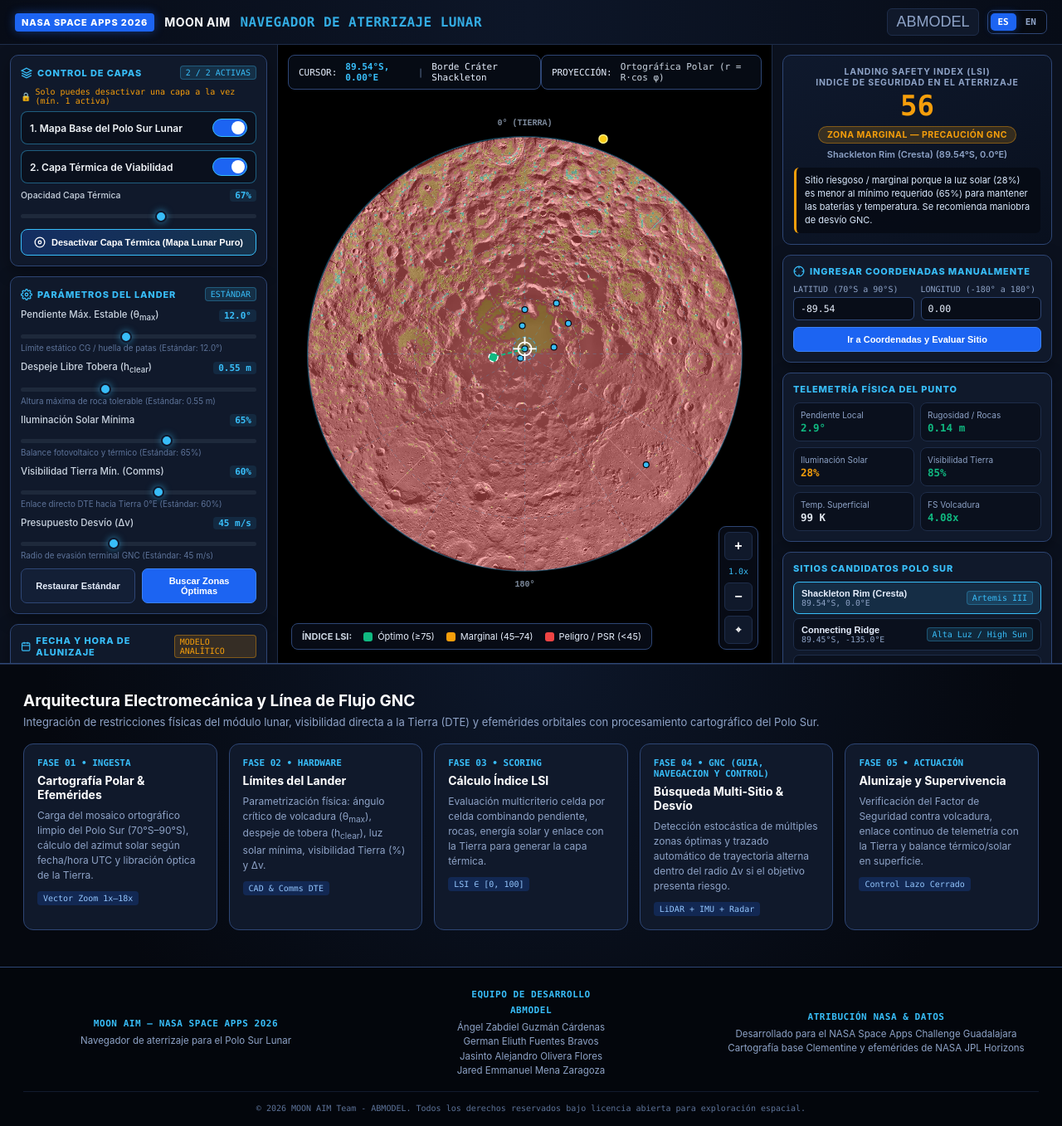
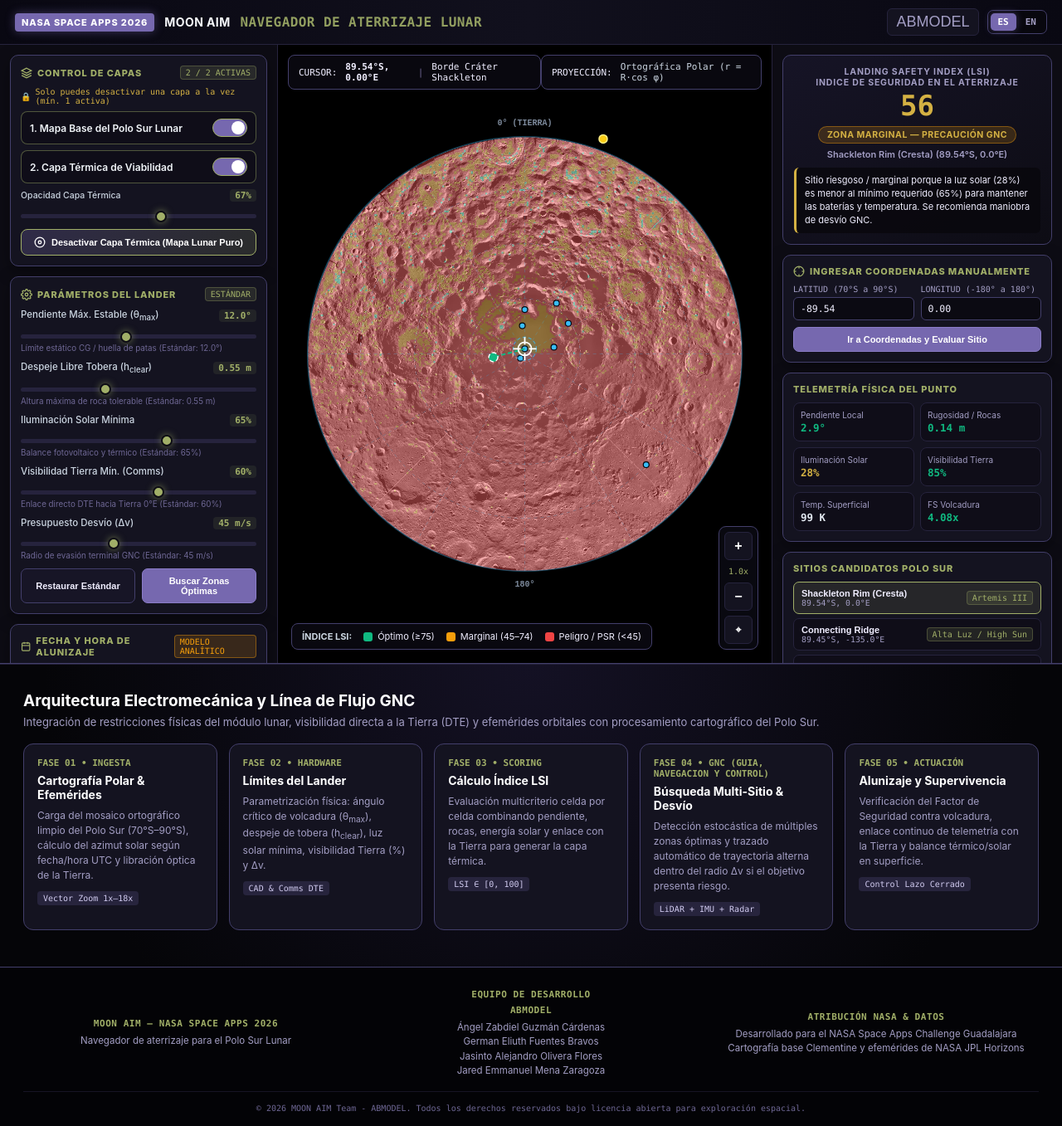
Before and after one commit to ElAngelZ/MOON-AIM, a plain HTML site: page index.html in a window 1280 px wide. Shown: the whole page at 83% size. Drawn offline with Linux system fonts and the light colour scheme; no server answers.

Commit message:
Color palette changed

```diff
--- a/style.css
+++ b/style.css
@@ -1,17 +1,17 @@
 :root {
-    --bg-deep: #05080f;
-    --bg-panel: #0b111e;
-    --bg-card: #10192b;
-    --bg-card-hover: #16223a;
-    --border: #1e2d4a;
-    --border-bright: #2e4675;
-    --text-main: #e6eefc;
-    --text-muted: #8ea3c7;
-    --text-dim: #5d7399;
-    --nasa-blue: #1c64f2;
-    --cyan: #38bdf8;
+  --bg-deep: #050508;
+  --bg-panel: #0d0c14;
+  --bg-card: #141320;
+  --bg-card-hover: #1c1a2e;
+  --border: #26233d;
+  --border-bright: #433f6b;
+  --text-main: #f0eeff;
+  --text-muted: #a39ec4;
+  --text-dim: #6e6794;
+  --purple-primary: #7668AF;
+  --yellow-accent: #A1AF68;
   --green: #10b981;
-    --amber: #f59e0b;
+  --amber: #d4b143;
   --red: #ef4444;
   --font-mono: 'JetBrains Mono', 'Fira Code', 'SFMono-Regular', Consolas, monospace;
   --font-sans: 'Inter', -apple-system, BlinkMacSystemFont, 'Segoe UI', Roboto, sans-serif;
@@ -32,7 +32,7 @@
 /* Header Bar */
 header {
   height: 54px;
-    background: linear-gradient(90deg, #070c17 0%, #0d1628 50%, #070c17 100%);
+  background: linear-gradient(90deg, #090812 0%, #11101d 50%, #090812 100%);
   border-bottom: 1px solid var(--border);
   display: flex;
   align-items: center;
@@ -49,14 +49,14 @@
   gap: 12px;
 }
 .nasa-badge {
-    background: var(--nasa-blue);
+  background: var(--purple-primary);
   color: #fff;
   font-weight: 800;
   font-size: 11px;
   letter-spacing: 0.08em;
   padding: 4px 8px;
   border-radius: 4px;
-    box-shadow: 0 0 12px rgba(28, 100, 242, 0.45);
+  box-shadow: 0 0 12px rgba(118, 104, 175, 0.45);
 }
 .brand h1 {
   font-size: 14px;
@@ -66,7 +66,7 @@
 }
 .brand span.sub {
   font-size: 16px;
-    color: var(--cyan);
+  color: var(--yellow-accent);
   font-family: var(--font-mono);
   margin-left: 8px;
   opacity: 0.9;
@@ -95,7 +95,7 @@
 .lang-switch-btn {
   display: flex;
   align-items: center;
-    background: #060a12;
+  background: #08070e;
   border: 1px solid var(--border-bright);
   border-radius: 7px;
   padding: 3px;
@@ -113,9 +113,9 @@
   transition: all 0.18s ease;
 }
 .lang-opt.active {
-    background: var(--nasa-blue);
+  background: var(--purple-primary);
   color: #ffffff;
-    box-shadow: 0 0 10px rgba(28, 100, 242, 0.45);
+  box-shadow: 0 0 10px rgba(118, 104, 175, 0.45);
 }
 
 /* Main Interactive Console Workspace */
@@ -162,7 +162,7 @@
   font-weight: 800;
   letter-spacing: 0.08em;
   text-transform: uppercase;
-    color: var(--cyan);
+  color: var(--yellow-accent);
   display: flex;
   align-items: center;
   gap: 6px;
@@ -172,9 +172,9 @@
   font-size: 10px;
   padding: 2px 6px;
   border-radius: 4px;
-    background: rgba(56, 189, 248, 0.14);
-    color: var(--cyan);
-    border: 1px solid rgba(56, 189, 248, 0.3);
+  background: rgba(161, 175, 104, 0.14);
+  color: var(--yellow-accent);
+  border: 1px solid rgba(161, 175, 104, 0.3);
 }
 
 .layer-item {
@@ -182,14 +182,14 @@
   align-items: center;
   justify-content: space-between;
   padding: 8px 10px;
-    background: #0a101d;
+  background: #0f0d18;
   border: 1px solid var(--border);
   border-radius: 8px;
   margin-bottom: 7px;
   transition: border-color 0.2s;
 }
 .layer-item.active-layer {
-    border-color: rgba(56, 189, 248, 0.45);
+  border-color: rgba(161, 175, 104, 0.45);
 }
 .layer-info {
   display: flex;
@@ -224,8 +224,8 @@
   position: absolute;
   cursor: pointer;
   top: 0; left: 0; right: 0; bottom: 0;
-    background-color: #1e293b;
-    border: 1px solid #334155;
+  background-color: #26233d;
+  border: 1px solid #433f6b;
   transition: .25s;
   border-radius: 22px;
 }
@@ -236,13 +236,13 @@
   width: 16px;
   left: 2px;
   bottom: 2px;
-    background-color: #94a3b8;
+  background-color: #a39ec4;
   transition: .25s;
   border-radius: 50%;
 }
 input:checked + .slider-toggle {
-    background-color: var(--nasa-blue);
-    border-color: var(--cyan);
+  background-color: var(--purple-primary);
+  border-color: var(--yellow-accent);
 }
 input:checked + .slider-toggle:before {
   transform: translateX(20px);
@@ -253,8 +253,8 @@
   width: 100%;
   padding: 8px 11px;
   border-radius: 8px;
-    border: 1px solid var(--cyan);
-    background: linear-gradient(135deg, rgba(28, 100, 242, 0.28), rgba(56, 189, 248, 0.16));
+  border: 1px solid var(--yellow-accent);
+  background: linear-gradient(135deg, rgba(118, 104, 175, 0.28), rgba(161, 175, 104, 0.16));
   color: #ffffff;
   font-size: 11px;
   font-weight: 700;
@@ -266,12 +266,12 @@
   transition: all 0.18s ease;
 }
 .pure-map-btn:hover {
-    background: linear-gradient(135deg, rgba(28, 100, 242, 0.45), rgba(56, 189, 248, 0.28));
-    box-shadow: 0 0 14px rgba(56, 189, 248, 0.3);
+  background: linear-gradient(135deg, rgba(118, 104, 175, 0.45), rgba(161, 175, 104, 0.28));
+  box-shadow: 0 0 14px rgba(161, 175, 104, 0.3);
 }
 .pure-map-btn.pure-active {
-    background: linear-gradient(135deg, #0f766e, #0d9488);
-    border-color: #2dd4bf;
+  background: linear-gradient(135deg, #62723c, #7a8f4c);
+  border-color: #b3c267;
 }
 
 /* Sliders */
@@ -294,8 +294,8 @@
   font-family: var(--font-mono);
   font-size: 11px;
   font-weight: 700;
-    color: var(--cyan);
-    background: rgba(56, 189, 248, 0.1);
+  color: var(--yellow-accent);
+  background: rgba(161, 175, 104, 0.1);
   padding: 1px 6px;
   border-radius: 4px;
 }
@@ -303,7 +303,7 @@
   -webkit-appearance: none;
   width: 100%;
   height: 5px;
-    background: #1e293b;
+  background: #26233d;
   border-radius: 4px;
   outline: none;
 }
@@ -313,10 +313,10 @@
   width: 14px;
   height: 14px;
   border-radius: 50%;
-    background: var(--cyan);
-    border: 2px solid #0f172a;
+  background: var(--yellow-accent);
+  border: 2px solid #0d0c14;
   cursor: pointer;
-    box-shadow: 0 0 8px rgba(56, 189, 248, 0.6);
+  box-shadow: 0 0 8px rgba(161, 175, 104, 0.6);
 }
 .param-hint {
   font-size: 9.8px;
@@ -333,20 +333,20 @@
   padding: 8px 10px;
   border-radius: 7px;
   border: 1px solid var(--border-bright);
-    background: #131f36;
+  background: #171526;
   color: var(--text-main);
   font-size: 11px;
   font-weight: 600;
   cursor: pointer;
   transition: all 0.15s;
 }
-  .action-btn:hover { background: #1b2c4d; border-color: var(--cyan); }
+.action-btn:hover { background: #232038; border-color: var(--yellow-accent); }
 .action-btn.primary {
-    background: var(--nasa-blue);
-    border-color: #3b82f6;
+  background: var(--purple-primary);
+  border-color: #8a7cc7;
   color: #fff;
 }
-  .action-btn.primary:hover { background: #2563eb; }
+.action-btn.primary:hover { background: #62539c; }
 
 /* Optimal Zones Chips List */
 .opt-zones-box {
@@ -367,15 +367,15 @@
   font-size: 10px;
   padding: 4px 7px;
   border-radius: 5px;
-    background: rgba(16, 185, 129, 0.14);
-    border: 1px solid rgba(16, 185, 129, 0.45);
-    color: #6ee7b7;
+  background: rgba(161, 175, 104, 0.14);
+  border: 1px solid rgba(161, 175, 104, 0.45);
+  color: var(--yellow-accent);
   cursor: pointer;
   transition: all 0.15s;
 }
 .opt-chip:hover, .opt-chip.active {
-    background: var(--green);
-    color: #05080f;
+  background: var(--yellow-accent);
+  color: #050508;
   font-weight: 700;
 }
 
@@ -398,7 +398,7 @@
 }
 .num-input, .dt-input {
   width: 100%;
-    background: #080d18;
+  background: #0b0a12;
   border: 1px solid var(--border-bright);
   color: var(--text-main);
   font-family: var(--font-mono);
@@ -408,13 +408,13 @@
   outline: none;
 }
 .num-input:focus, .dt-input:focus {
-    border-color: var(--cyan);
-    box-shadow: 0 0 8px rgba(56, 189, 248, 0.25);
+  border-color: var(--yellow-accent);
+  box-shadow: 0 0 8px rgba(161, 175, 104, 0.25);
 }
 .ephem-summary {
   margin-top: 8px;
   padding: 8px 9px;
-    background: #080d18;
+  background: #0b0a12;
   border: 1px solid var(--border);
   border-radius: 7px;
   font-size: 10.8px;
@@ -426,10 +426,10 @@
   justify-content: space-between;
   font-family: var(--font-mono);
   font-size: 10px;
-    color: var(--cyan);
+  color: var(--yellow-accent);
   margin-bottom: 5px;
   padding-bottom: 4px;
-    border-bottom: 1px solid #162238;
+  border-bottom: 1px solid #1c192d;
 }
 .step-btns {
   display: grid;
@@ -438,7 +438,7 @@
   margin-top: 6px;
 }
 .mini-btn {
-    background: #0d1628;
+  background: #11101d;
   border: 1px solid var(--border);
   color: var(--text-muted);
   font-family: var(--font-mono);
@@ -447,7 +447,7 @@
   border-radius: 5px;
   cursor: pointer;
 }
-  .mini-btn:hover { border-color: var(--cyan); color: #fff; }
+.mini-btn:hover { border-color: var(--yellow-accent); color: #fff; }
 
 /* Center Map Viewport */
 .map-viewport {
@@ -476,7 +476,7 @@
 }
 .hud-chip {
   pointer-events: auto;
-    background: rgba(8, 13, 24, 0.86);
+  background: rgba(11, 10, 18, 0.86);
   backdrop-filter: blur(8px);
   border: 1px solid var(--border-bright);
   border-radius: 8px;
@@ -495,7 +495,7 @@
   display: flex;
   flex-direction: column;
   gap: 6px;
-    background: rgba(8, 13, 24, 0.9);
+  background: rgba(11, 10, 18, 0.9);
   border: 1px solid var(--border-bright);
   border-radius: 9px;
   padding: 6px;
@@ -514,12 +514,12 @@
   align-items: center;
   justify-content: center;
 }
-  .zoom-btn:hover { background: var(--nasa-blue); border-color: var(--cyan); }
+.zoom-btn:hover { background: var(--purple-primary); border-color: var(--yellow-accent); }
 .zoom-level-tag {
   font-family: var(--font-mono);
   font-size: 10px;
   text-align: center;
-    color: var(--cyan);
+  color: var(--yellow-accent);
   padding: 2px 0;
 }
 
@@ -527,7 +527,7 @@
   position: absolute;
   bottom: 16px;
   left: 16px;
-    background: rgba(8, 13, 24, 0.88);
+  background: rgba(11, 10, 18, 0.88);
   backdrop-filter: blur(8px);
   border: 1px solid var(--border-bright);
   border-radius: 8px;
@@ -543,7 +543,7 @@
 
 /* Right Telemetry Panel */
 .lsi-card {
-    background: linear-gradient(145deg, #0f192d, #09101e);
+  background: linear-gradient(145deg, #161426, #0d0c14);
   border: 1px solid var(--border-bright);
   border-radius: 10px;
   padding: 13px;
@@ -568,11 +568,11 @@
 .lsi-plain-desc {
   margin-top: 9px;
   padding: 8px 10px;
-    background: rgba(6, 10, 18, 0.78);
-    border-left: 3px solid var(--green);
+  background: rgba(8, 7, 12, 0.78);
+  border-left: 3px solid var(--yellow-accent);
   border-radius: 6px;
   font-size: 11px;
-    color: #dbeafe;
+  color: #f0eeff;
   text-align: left;
   line-height: 1.45;
 }
@@ -583,7 +583,7 @@
   gap: 7px;
 }
 .metric-box {
-    background: #0a101d;
+  background: #0f0d18;
   border: 1px solid var(--border);
   border-radius: 8px;
   padding: 8px;
@@ -597,7 +597,7 @@
   gap: 5px;
 }
 .site-btn {
-    background: #0a101d;
+  background: #0f0d18;
   border: 1px solid var(--border);
   border-radius: 7px;
   padding: 7px 9px;
@@ -609,19 +609,19 @@
   align-items: center;
   transition: all 0.15s;
 }
-  .site-btn:hover { border-color: var(--cyan); background: #111c33; }
-  .site-btn.active-site { border-color: var(--cyan); background: rgba(56, 189, 248, 0.12); }
+.site-btn:hover { border-color: var(--yellow-accent); background: #1a172b; }
+.site-btn.active-site { border-color: var(--yellow-accent); background: rgba(161, 175, 104, 0.12); }
 .site-name { font-size: 11px; font-weight: 600; }
 .site-coords { font-family: var(--font-mono); font-size: 9.8px; color: var(--text-muted); }
 
 .gnc-log {
-    background: #060a12;
+  background: #08070e;
   border: 1px solid var(--border);
   border-radius: 8px;
   padding: 8px;
   font-family: var(--font-mono);
   font-size: 10px;
-    color: #93c5fd;
+  color: #c4bdde;
   line-height: 1.45;
   max-height: 125px;
   overflow-y: auto;
@@ -630,7 +630,7 @@
 /* Bottom Flow Diagram & Architecture Section */
 .flow-section {
   padding: 32px 28px 44px;
-    background: radial-gradient(circle at top, #0d172a 0%, #05080f 80%);
+  background: radial-gradient(circle at top, #141124 0%, #050508 80%);
   border-top: 1px solid var(--border);
 }
 .flow-container {
@@ -654,7 +654,7 @@
   font-family: var(--font-mono);
   font-size: 11px;
   font-weight: 800;
-    color: var(--cyan);
+  color: var(--yellow-accent);
   margin-bottom: 6px;
 }
 .flow-card h3 { font-size: 14px; margin-bottom: 8px; color: #fff; }
@@ -666,18 +666,18 @@
   font-size: 10px;
   padding: 3px 7px;
   border-radius: 4px;
-    background: rgba(28, 100, 242, 0.2);
-    color: #93c5fd;
+  background: rgba(118, 104, 175, 0.2);
+  color: #d1cbf0;
 }
 
 /* Scrollbar */
 ::-webkit-scrollbar { width: 6px; height: 6px; }
-  ::-webkit-scrollbar-track { background: #070b14; }
-  ::-webkit-scrollbar-thumb { background: #1e293b; border-radius: 3px; }
+::-webkit-scrollbar-track { background: #07060d; }
+::-webkit-scrollbar-thumb { background: #26233d; border-radius: 3px; }
 
 /* Footer */
 .app-footer {
-  background: #03060c;
+  background: #030306;
   border-top: 1px solid var(--border-bright);
   padding: 26px 28px 16px;
   color: var(--text-muted);
@@ -692,7 +692,7 @@
   grid-template-columns: repeat(3, 1fr);
   gap: 24px;
   padding-bottom: 16px;
-  border-bottom: 1px solid #111a2e;
+  border-bottom: 1px solid #161424;
   align-items: center;
 }
 .footer-col {
@@ -702,7 +702,7 @@
   font-family: var(--font-mono);
   font-size: 11px;
   font-weight: 700;
-  color: var(--cyan);
+  color: var(--yellow-accent);
   display: block;
   margin-bottom: 6px;
   text-transform: uppercase;
```
Lines whose indentation alone changed are shown as unchanged.
